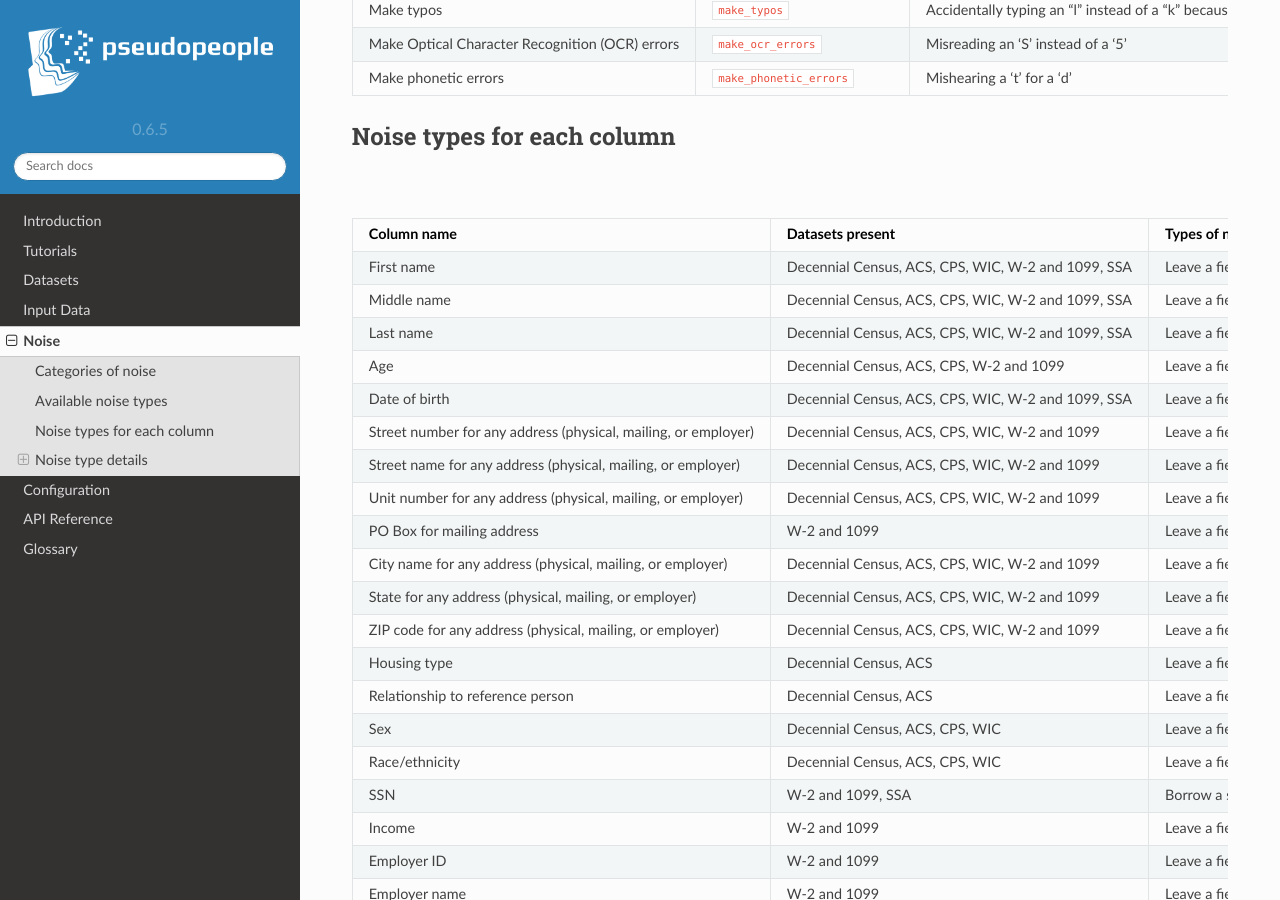
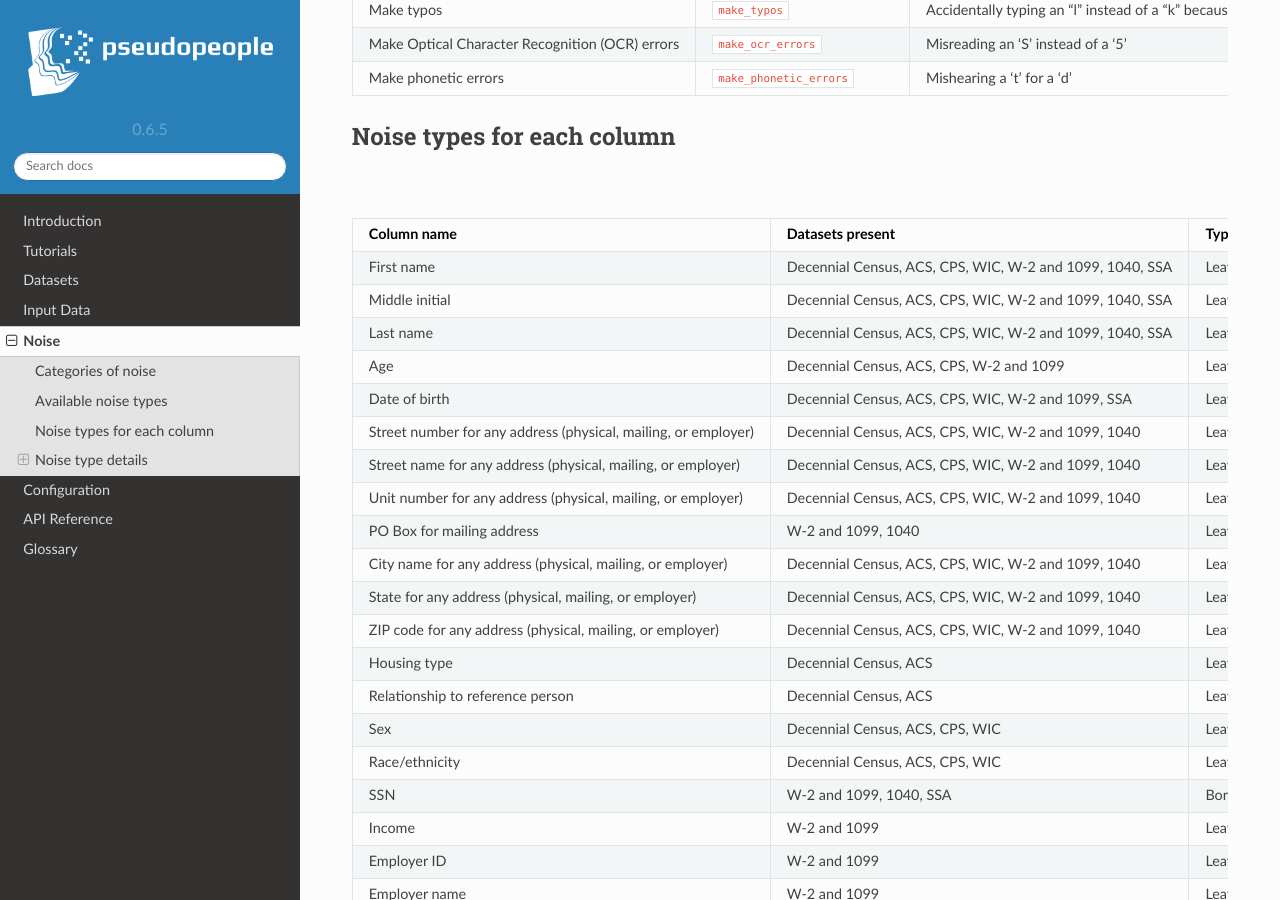
Before and after one commit to ihmeuw/pseudopeople, a Sphinx documentation site: the page built from docs/source/noise/index.rst, in a window 1280 px wide and 900 px high, scrolled down 1368 px. Built offline with Sphinx 7.4.7 and the Read the Docs theme 2.0.0, drawn with Linux system fonts in a browser that asks for light colours.

Commit message:
Add 1040 to noise table in pseudopeople docs (#235)
* Add 1040 to noise table in psp docs

* Add Zeb's suggested edit

Co-authored-by: Zeb Burke-Conte <zmbc@users.noreply.github.com>

* Add Zeb's suggested edit

Co-authored-by: Zeb Burke-Conte <zmbc@users.noreply.github.com>

* Add Nathaniel's suggested edit

Co-authored-by: Nathaniel Blair-Stahn <ndbs@uw.edu>

* Add Nathaniel's suggested edit

Co-authored-by: Nathaniel Blair-Stahn <ndbs@uw.edu>

* Update docs/source/noise/index.rst

Co-authored-by: Nathaniel Blair-Stahn <ndbs@uw.edu>

* Add reviewer suggestions

* Fix last name row in noise table

* Update docs/source/noise/index.rst

Co-authored-by: Nathaniel Blair-Stahn <ndbs@uw.edu>

* Update docs/source/noise/index.rst

Co-authored-by: Nathaniel Blair-Stahn <ndbs@uw.edu>

* Update docs/source/noise/index.rst

Co-authored-by: Nathaniel Blair-Stahn <ndbs@uw.edu>

* Update docs/source/noise/index.rst

Co-authored-by: Nathaniel Blair-Stahn <ndbs@uw.edu>

---------

Co-authored-by: Alix Pletcher <pletale@ihme.washington.edu>
Co-authored-by: Zeb Burke-Conte <zmbc@users.noreply.github.com>
Co-authored-by: Nathaniel Blair-Stahn <ndbs@uw.edu>

```diff
--- a/docs/source/noise/index.rst
+++ b/docs/source/noise/index.rst
@@ -114,17 +114,17 @@ Noise types for each column
     - Types of noise
     - Notes
   * - First name
-    - Decennial Census, ACS, CPS, WIC, W-2 and 1099, SSA
+    - Decennial Census, ACS, CPS, WIC, W-2 and 1099, 1040, SSA
     - Leave a field blank, use a fake name, use a nickname, make typos, make OCR errors, make phonetic errors
-    -
-  * - Middle name
-    - Decennial Census, ACS, CPS, WIC, W-2 and 1099, SSA
-    - Leave a field blank, use a fake name, use a nickname, make typos, make OCR errors, make phonetic errors
-    -
+    - In the 1040 form, the same noise types apply to the first name columns for the joint filer and dependents
+  * - Middle initial
+    - Decennial Census, ACS, CPS, WIC, W-2 and 1099, 1040, SSA
+    - Leave a field blank, make typos, make OCR errors, make phonetic errors
+    - In the 1040 form, the same noise types apply to the middle initial columns for the joint filer and dependents
   * - Last name
-    - Decennial Census, ACS, CPS, WIC, W-2 and 1099, SSA
+    - Decennial Census, ACS, CPS, WIC, W-2 and 1099, 1040, SSA
     - Leave a field blank, use a fake name, make typos, make OCR errors, make phonetic errors
-    -
+    - In the 1040 form, the same noise types apply to the last name columns for the joint filer and dependents
   * - Age
     - Decennial Census, ACS, CPS, W-2 and 1099
     - Leave a field blank, misreport age, make typos, make OCR errors
@@ -134,31 +134,31 @@ Noise types for each column
     - Leave a field blank, write the wrong digits, swap month and day, make typos, make OCR errors
     -
   * - Street number for any address (physical, mailing, or employer)
-    - Decennial Census, ACS, CPS, WIC, W-2 and 1099
+    - Decennial Census, ACS, CPS, WIC, W-2 and 1099, 1040
     - Leave a field blank, write the wrong digits, make typos, make OCR errors
     - Noise for all types of addresses works in the same way
   * - Street name for any address (physical, mailing, or employer)
-    - Decennial Census, ACS, CPS, WIC, W-2 and 1099
+    - Decennial Census, ACS, CPS, WIC, W-2 and 1099, 1040
     - Leave a field blank, make typos, make OCR errors, make phonetic errors
     - Noise for all types of addresses works in the same way
   * - Unit number for any address (physical, mailing, or employer)
-    - Decennial Census, ACS, CPS, WIC, W-2 and 1099
+    - Decennial Census, ACS, CPS, WIC, W-2 and 1099, 1040
     - Leave a field blank, write the wrong digits, make typos, make OCR errors
     - Noise for all types of addresses works in the same way
   * - PO Box for mailing address
-    - W-2 and 1099
+    - W-2 and 1099, 1040
     - Leave a field blank, write the wrong digits, make typos, make OCR errors
     -
   * - City name for any address (physical, mailing, or employer)
-    - Decennial Census, ACS, CPS, WIC, W-2 and 1099
+    - Decennial Census, ACS, CPS, WIC, W-2 and 1099, 1040
     - Leave a field blank, make typos, make OCR errors, make phonetic errors
     - Noise for all types of addresses works in the same way
   * - State for any address (physical, mailing, or employer)
-    - Decennial Census, ACS, CPS, WIC, W-2 and 1099
+    - Decennial Census, ACS, CPS, WIC, W-2 and 1099, 1040
     - Leave a field blank, choose the wrong option
     - Noise for all types of addresses works in the same way
   * - ZIP code for any address (physical, mailing, or employer)
-    - Decennial Census, ACS, CPS, WIC, W-2 and 1099
+    - Decennial Census, ACS, CPS, WIC, W-2 and 1099, 1040
     - Leave a field blank, write the wrong zipcode digits, make typos, make OCR errors
     -
   * - Housing type
@@ -178,9 +178,10 @@ Noise types for each column
     - Leave a field blank, choose the wrong option
     -
   * - SSN
-    - W-2 and 1099, SSA
+    - W-2 and 1099, 1040, SSA
     - Borrow a social security number, leave a field blank, write the wrong digits, make typos, make OCR errors
-    - Note that 'borrow a social security number' only applies to the W-2 and 1099 dataset
+    - Note that 'borrow a social security number' only applies to the W-2 and 1099 dataset.
+      In the 1040 form, the same noise types apply to the SSN columns for the joint filer and dependents
   * - Income
     - W-2 and 1099
     - Leave a field blank, write the wrong digits, make typos, make OCR errors
```
